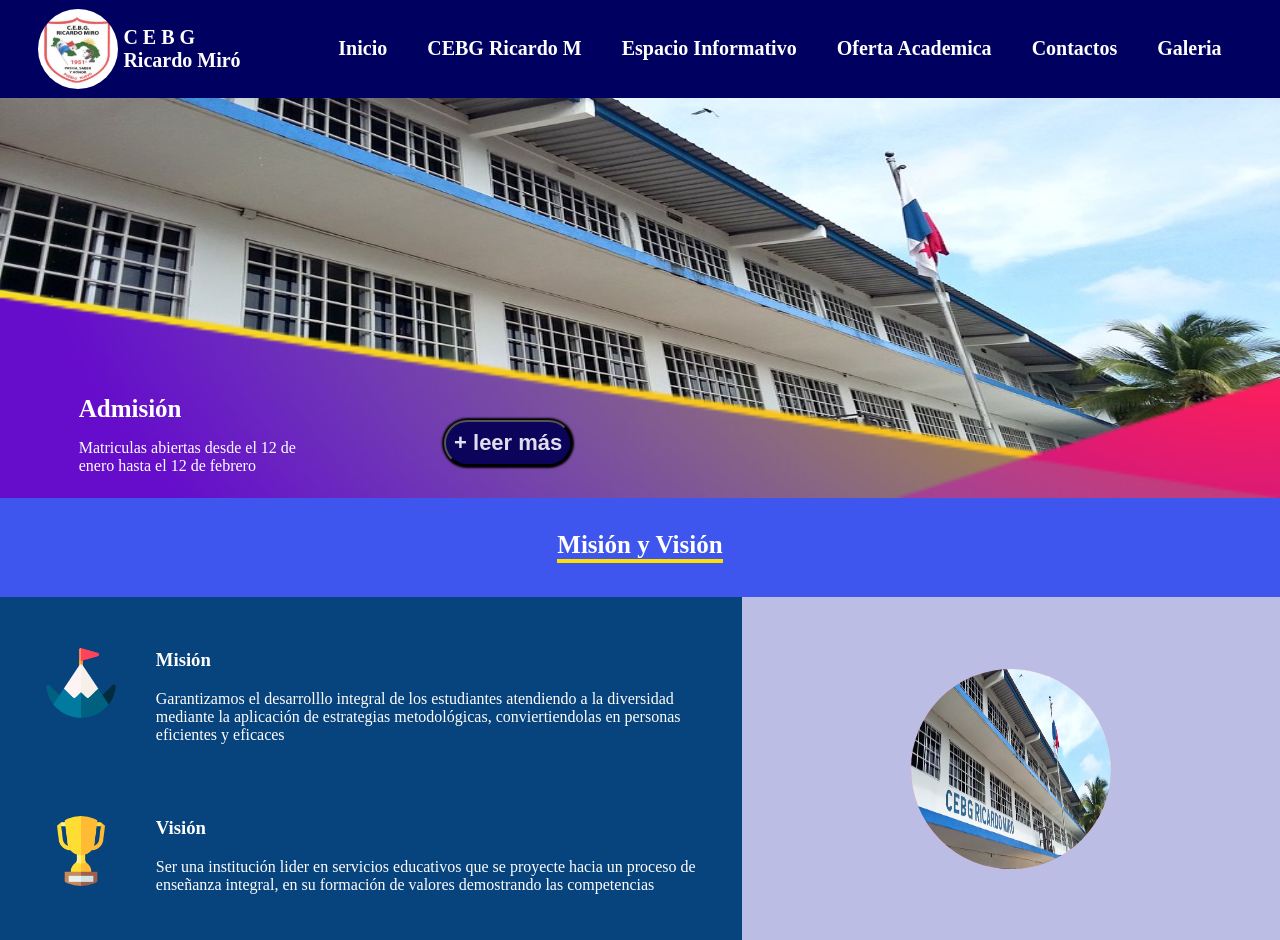
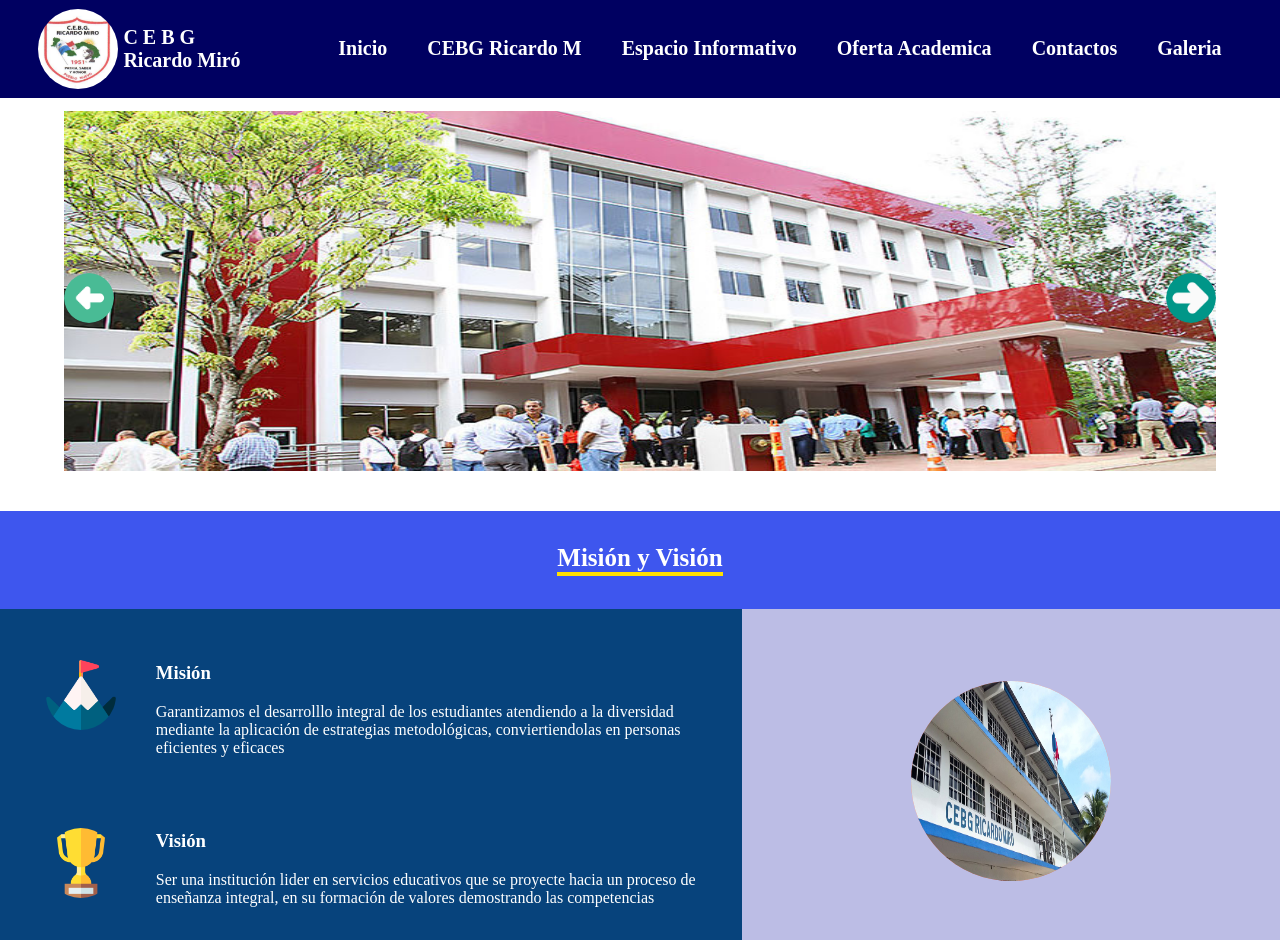
Before and after one commit to JonathanS1999/centro-educativo-Ricardo-Mir-, a PHP site: page / in a window 1280 px wide. Shown: the part 61-1001 px from the top of the page. Run offline with PHP 8.4, Linux system fonts and the light colour scheme; a map, chart or similar area stays blank.

Commit message:
actualizando slider principal v1
actualizando slider con javaScript

```diff
--- a/css/sliderLayoutFirstPresentation/sliderLayoutFirstPresentation.css
+++ b/css/sliderLayoutFirstPresentation/sliderLayoutFirstPresentation.css
@@ -1,7 +1,9 @@
 .main-container-layout-sliderFP{
-	width: 100%;
-	height: 100%;
+	width: 90%;
+	height: 90%;
+	margin: 1% auto 2% auto;
 	overflow: hidden;
+	position: relative;
 }
 
 .slider-containerFP{
@@ -9,8 +11,37 @@
 	height: 100%;
 	display: flex;
 	margin: 0px;
-	animation: slideet 10s infinite;
+	position: relative;
+	/*animation: slideet 10s infinite;*/
 }
+
+#arrorLeftControl{
+	position: absolute;
+	z-index: 4;
+	width: 50x;
+	height: 50px;
+	top:45%;
+	left: 0px;
+	border-radius: 50%;
+  }
+
+  #arrorLeftControl:hover{
+	border: 3px solid rgb(243, 149, 8);
+  }
+
+  #arrorRightControl{
+	position: absolute;
+	z-index: 4;
+	width: 50x;
+	height: 50px;
+	top:45%;
+	right: 0px;
+	border-radius: 50%;
+  }
+
+  #arrorRightControl:hover{
+	border: 3px solid rgb(243, 149, 8);
+  }
 
 .slider-containerFP .container-boxFP{
 	display: flex;
--- /dev/null
+++ b/js/controllerSlider.js
@@ -0,0 +1,47 @@
+
+
+    var width;
+    var widthIncremental=0;
+
+    $(document).ready(function(){
+
+		$("#arrorLeftControl").click( function (ev){
+            var box = document.querySelector('.slider-containerFP');
+            var width = box.offsetWidth;
+            var height = box.offsetHeight;
+            box.style.marginLeft ="0%";
+
+
+		});
+
+        $("#arrorRightControl").click( function (ev){
+
+            var box = document.querySelector('.slider-containerFP');
+            var width = box.offsetWidth;
+            var height = box.offsetHeight;
+
+            box.style.marginLeft="-100%";
+
+		});
+
+        var width=box = document.querySelector('.slider-containerFP').offsetWidth;
+
+        var box = document.querySelector('.slider-containerFP');
+         width = box.offsetWidth;
+         var items=2;
+
+        setInterval(sliderPrincipal, 2500, box , width, items);
+
+	});
+
+    function sliderPrincipal(box , width, items){
+
+        widthIncremental++;
+        if(widthIncremental>=items){
+            widthIncremental=0;
+        }
+
+        box.style.marginLeft=(widthIncremental*-100)+"%";
+        console.log(" rt "+widthIncremental);
+
+    }
--- a/php/layoutSlider/sliderFirstPresentationLayout.php
+++ b/php/layoutSlider/sliderFirstPresentationLayout.php
@@ -7,18 +7,30 @@
 	<link rel="stylesheet" type="text/css" href="css/sliderLayoutFirstPresentation/sliderLayoutFirstPresentation.css">
 </head>
 <body>
+	<script src="js/controllerSlider.js">
+	</script>
 
 <div class="main-container-layout-sliderFP">
+
+<img  src="images/icons/arrows/arrowLeft.png" id="arrorLeftControl"/>
+
 <div class="slider-containerFP">
+
 	<div class="container-boxFP">
 	          <img src="images/portada2.jpg">
 	</div>
+
 	<div class="container-boxFP">
 	           <?php
 					include("php/layoutItemCardAdmisionSlider/layoutItemCardAdmisionSlider.php");
 				?>
 	</div>
+
+
 </div>
+
+<img src="images/icons/arrows/arrowRight.png" id="arrorRightControl"/>
+
 </div><!--fin main-container-layout-slider-->
 </body>
 </html>
```
Also changed, not shown: images/icons/arrows/arrowLeft.png (added), images/icons/arrows/arrowLeft2.png (added), images/icons/arrows/arrowRight.png (added), images/icons/arrows/arrowRight2.webp (added).
